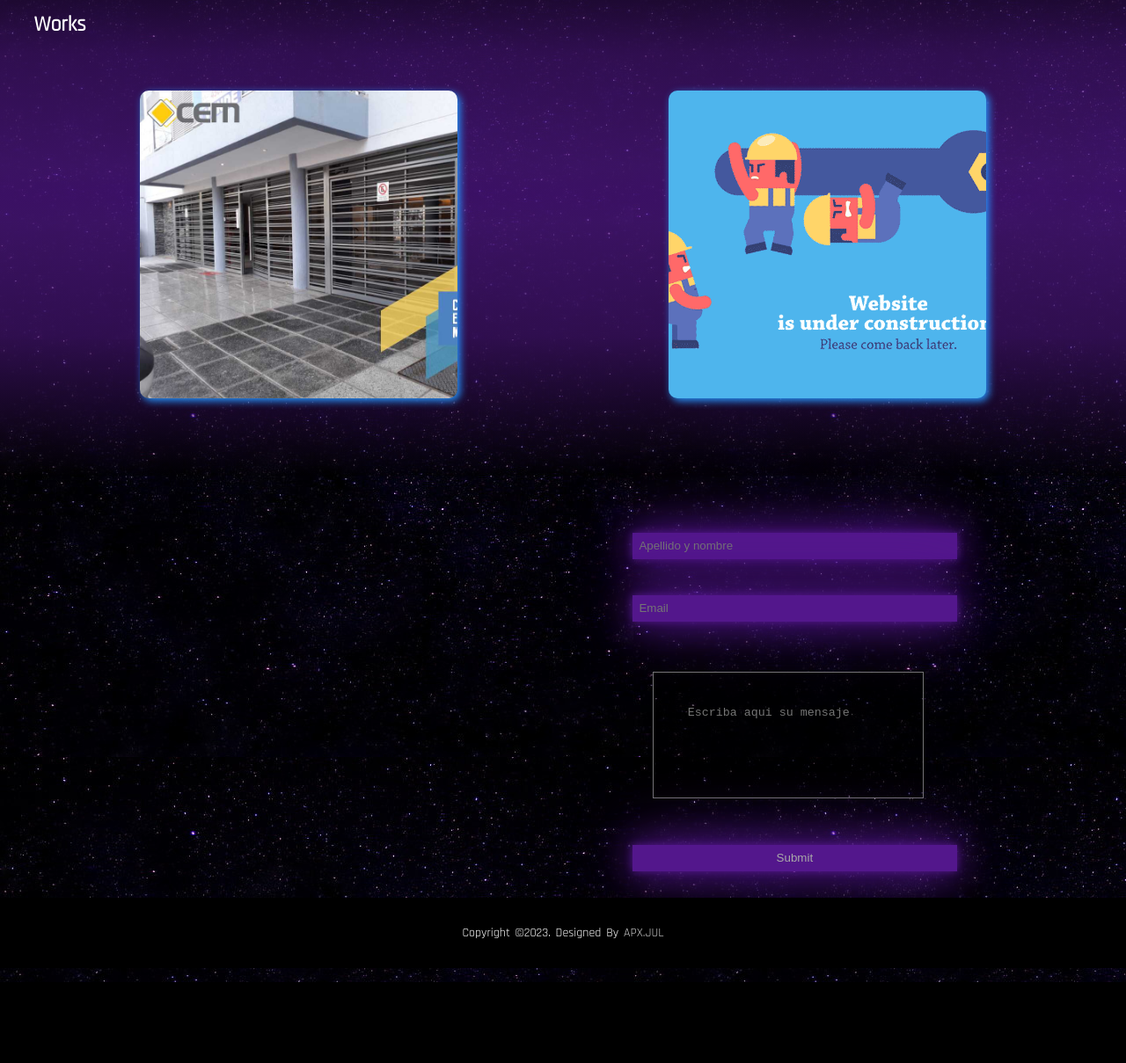
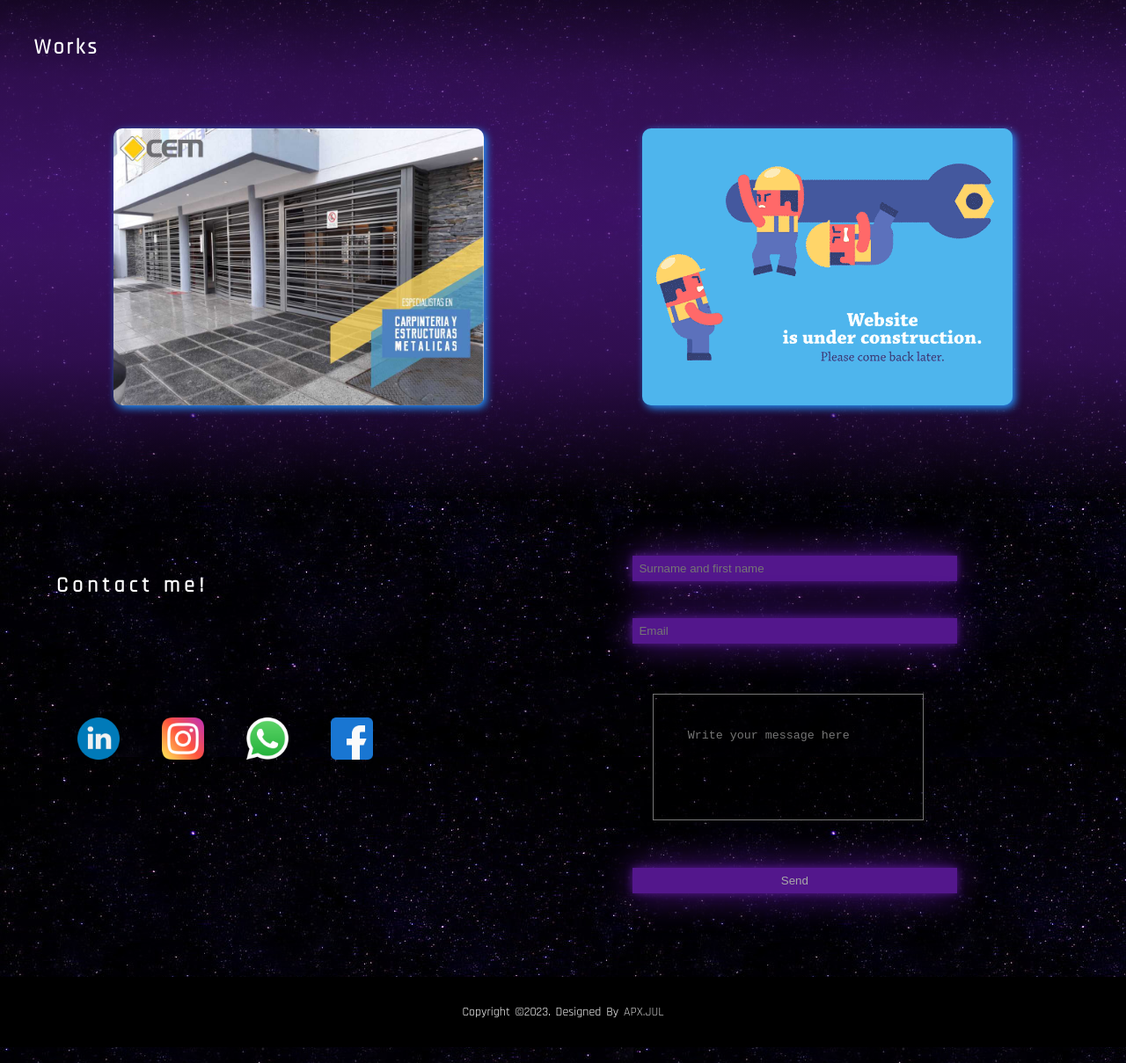
Before and after one commit to Ajax4040/portfolio02, a plain HTML site: page index.html in a window 1280 px wide. Shown: the part 2339-3548 px from the top of the page at 88% size. Before the commit the page ends 3456 px from the top, so only its background shows below. Drawn offline with Linux system fonts and the light colour scheme; a web font is replaced by a local one.

Commit message:
pagina final 1

```diff
--- a/css/style.css
+++ b/css/style.css
@@ -7,6 +7,7 @@
 html{
     background-color: #000;
     scroll-behavior: smooth;
+    user-select: none;
 }
 
 a{
@@ -324,7 +325,13 @@ h3{
     border: 2px solid rgb(137, 40, 228);
     border-radius: 10px;
     background-color: #2695ff;
-    box-shadow: 0 0 10px rgb(137, 40, 228), 0 0 30px rgb(137, 40, 228), 0 0 50px rgb(137, 40, 228);
+    box-shadow: 0 0 10px rgb(137, 40, 228), 0 0 30px rgb(137, 40, 228), 0 0 40px rgb(137, 40, 228);
+}
+
+.cajitas-skills h2{
+    letter-spacing: 5px;
+    color: #fff;
+    text-shadow: 0 0 0 transparent, 0 0 10px #2695ff, 0 0 20px rgba(38, 149, 255, 0.5), 0 0 40px #2695ff;
 }
 
 .h3{
@@ -334,6 +341,8 @@ h3{
     align-items: center;
     justify-content: center;
     text-align: center;
+    color: #2695ff;
+    text-shadow: 0 0 0 transparent, 0 0 10px #2695ff, 0 0 20px rgba(38, 149, 255, 0.5), 0 0 40px #2695ff, 0 0 50px #2695ff;
 }
 
 .cajitas-skills img{
@@ -363,6 +372,7 @@ h3{
     align-items: center;
     color: #fff;
     font-family: 'Rajdhani', sans-serif;
+    letter-spacing: 3px;
 }
 
 .works-cem1{
@@ -377,7 +387,7 @@ h3{
 }
 
 .imagen_fondo{
-    width:60%; height:78%;
+    width:70%; height:70%;
     background-image: url(../images/1.jpg);
     background-repeat: no-repeat;
     background-size: cover;
@@ -395,7 +405,7 @@ h3{
     top:60%;left:-80%;
     color:#ffffff;
     font-weight: 300;
-    font-size: 13px; width: 80%;
+    font-size: 15px; width: 80%;
     -webkit-transition: all 0.7s;
     -moz-transition: all 0.7s;
     -ms-transition: all 0.7s;
@@ -416,7 +426,7 @@ h3{
     margin-top: 25px;
     color:#ffffff;
     font-weight: 300;
-    font-size: 11px; width: 80%;
+    font-size: 15px; width: 80%;
     -webkit-transition: all 0.7s;
     -moz-transition: all 0.7s;
     -ms-transition: all 0.7s;
@@ -438,7 +448,7 @@ h3{
     filter: drop-shadow(3px 3px 5px #2695ff);
 }
 .imagen_fondo2{
-    width:60%; height:78%;
+    width:70%; height:70%;
     background-image: url(../images/construction.gif);
     background-repeat: no-repeat;
     background-size: cover;
@@ -501,7 +511,54 @@ h3{
     flex-direction: row;
     justify-content: center;
     align-items: center;
+    margin-bottom: 5%;
 }
+
+.redes{
+    width: 40%;
+    height: 100%;
+    display: flex;
+    flex-direction: column;
+    justify-content: center;
+    align-items: center;
+    padding: 5%;
+}
+
+.redes__h2{
+    width: 100%;
+    height: 20%;
+    color: #fff;
+    font-family: 'Rajdhani', sans-serif;
+    letter-spacing: 5px;
+    text-align: left;
+    display: flex;
+    justify-content: flex-start;
+    align-items: center;
+}
+
+.redes__iconos{
+    width: 100%;
+    height: 80%;
+    display: flex;
+    flex-direction: row;
+    justify-content: center;
+    align-items: center;
+}
+
+.redes a{
+    width: 25%;
+    text-align: center;
+}
+
+.redes img{
+    width: 50%;
+    transition: transform 0.5s;
+}
+
+.redes img:hover{
+	transform: scale(1.3);
+}
+
 
 .form{
     width: 60%;
@@ -535,21 +592,21 @@ textarea{
 	padding: 2%;
 	border: none;
 	background-color: rgba(83,23,140,1);
-    box-shadow: 0 0 10px rgba(83,23,140,1), 0 0 40px rgba(83,23,140,1), 0 0 80px rgba(83,23,140,1);
+    box-shadow: 0 0 10px rgba(83,23,140,1), 0 0 40px rgba(83,23,140,1);
 }
 
 .form__input:focus{
 	border-radius: 6px;
 	outline: none;
     background-color: rgba(0, 0, 0, 0.5);
-    box-shadow: 0 0 10px rgba(83,23,140,1), 0 0 40px rgba(83,23,140,1), 0 0 80px rgba(83,23,140,1);
+    box-shadow: 0 0 10px rgba(83,23,140,1), 0 0 40px rgba(83,23,140,1);
     color: #fff;
 }
 
 .form input[type="submit"]{
 	font-family: calibiri 3px;
 	background-color: rgba(83,23,140,1);
-    box-shadow: 0 0 10px rgba(83,23,140,1), 0 0 40px rgba(83,23,140,1), 0 0 80px rgba(83,23,140,1);
+    box-shadow: 0 0 10px rgba(83,23,140,1), 0 0 40px rgba(83,23,140,1);
 	border-bottom:none;
 }
 
@@ -570,11 +627,6 @@ textarea{
     letter-spacing: 2px;
 }
 
-.redes{
-    width: 40%;
-    height: 100%;
-}
-
 /*------------------------------FOOTER------------------------------*/
 /*------------------------------------------------------------------*/
 
@@ -591,8 +643,11 @@ footer{
 
 .footer-bottom{
     width: 100%;
-    width: 100%;
+    height: 80%;
     padding: 1%;
+    display: flex;
+    justify-content: center;
+    align-items: center;
     text-align: center;
 }
 
@@ -648,12 +703,15 @@ footer{
     }
 
     .imagen_fondo{
-        width:50%; height:50%;
+        width:70%; height:60%;
     }
 
+
     .imagen_fondo2{
-        width:50%; height:50%;
+        width:70%; height:60%;
     }
+
+
 }
 
 
@@ -839,8 +897,6 @@ footer{
     .contenedor__about-me{
         width: 100%;
         height: 100vh;
-        background: rgb(0,0,0);
-        background: linear-gradient(0deg, rgba(0,0,0,1) 0%, rgba(67,20,111,1) 25%, rgba(83,26,138,1) 45%, rgba(83,23,140,1) 50%, rgba(83,26,138,1) 55%, rgba(67,20,111,1) 75%, rgba(0,0,0,1) 100%);
         display: flex;
         flex-direction: column-reverse;
         align-items: center;
@@ -918,7 +974,26 @@ footer{
         align-items: center;
     }
 
+    .redes{
+        width: 100%;
+        height: 40%;
+        display: flex;
+        flex-direction: column;
+        justify-content: center;
+        align-items: center;
+        padding: 5%;
+    }
+
+    .redes__h2{
+        text-align: center;
+    }
+
+    .redes img{
+        width: 35%;
+    }
+
     .form{
         width: 100%;
+        height: 60%;
     }
 }
--- a/index.html
+++ b/index.html
@@ -118,17 +118,25 @@
                     </div>
                 </section>
                 <section class="contenedor__contact" id="contact">
-                    <div class="redes"></div>
+                    <div class="redes">
+                        <div class="redes__h2"><h2>Contact me!</h2></div>
+                        <div class="redes__iconos">
+                            <a href="https://wa.me/5491144132895" target="_BLANK"><img src="images/linke.png"></a>
+				            <a href="https://www.instagram.com/ap.julian_/" target="_BLANK"><img src="images/insta.png"></a>
+				            <a href="https://wa.me/5491144132895" target="_BLANK"><img src="images/whatsapp.png"></a>
+                            <a href="https://www.facebook.com/julian.appella.5/" target="_BLANK"><img src="images/face.png"></a>
+                        </div>
+                    </div>
                     <form class="form">
 						<div class="form__section1">
-							<input type="text" class="form__input" placeholder="Apellido y nombre">
+							<input type="text" class="form__input" placeholder="Surname and first name">
 						</div>
 						<div class="form__section1">
 							<input type="email" required="" class="form__input" placeholder="Email">
 						</div>
-						<textarea name="mensaje" id="mensaje" cols="30" rows="10" placeholder="Escriba aqui su mensaje"></textarea>
+						<textarea name="mensaje" id="mensaje" cols="30" rows="10" placeholder="Write your message here"></textarea>
 						<div class="form__section1">
-							<input type="submit" class="form__input">
+							<input type="submit" class="form__input" value="Send">
 						</div>
 					</form>
                 </section>
```
Also changed, not shown: images/face.png (added), images/insta.png (added), images/linke.png (added), images/whatsapp.png (added).
